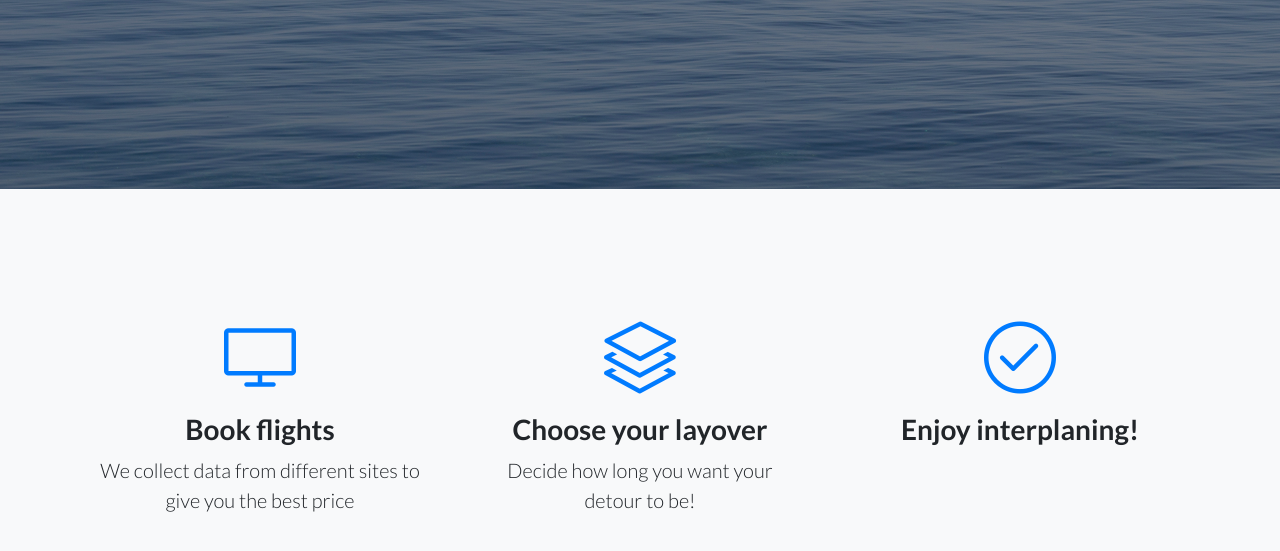
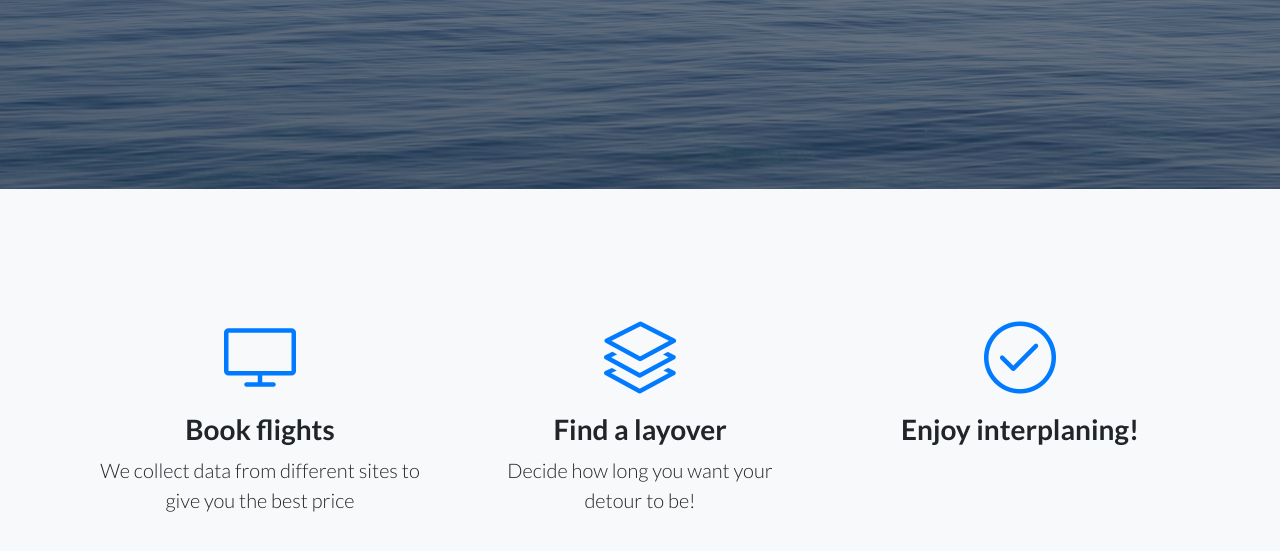
Before and after one commit to saira-h/PlaneAndSimple, a website: page www/index.html in a window 1280 px wide. Shown: the part 451-1002 px from the top of the page. Drawn offline with Linux system fonts and the light colour scheme.

```diff
--- a/www/index.html
+++ b/www/index.html
@@ -74,7 +74,7 @@
               <div class="features-icons-icon d-flex">
                 <i class="icon-layers m-auto text-primary"></i>
               </div>
-              <h3>Choose your layover</h3>
+              <h3>Find a layover</h3>
               <p class="lead mb-0">Decide how long you want your detour to be!</p>
             </div>
           </div>
```
